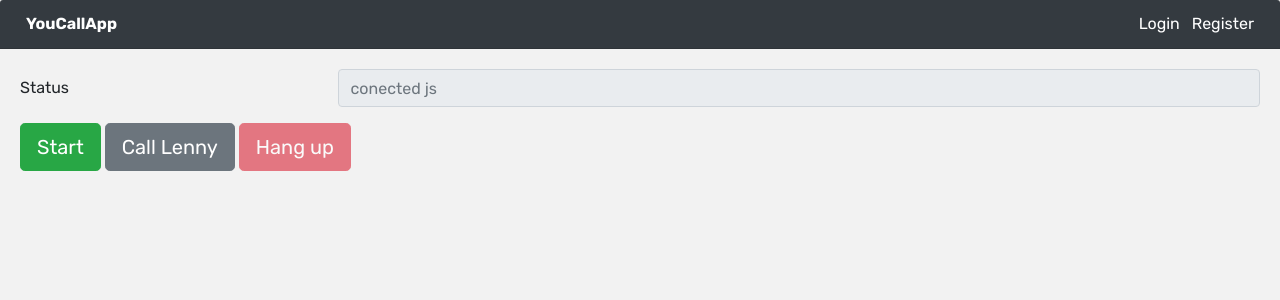
After one commit to danielostos21/CallApp, a Django app: page /caller in a window 1280 px wide. The commit adds this page. Shown: the top 300 px of the page. Run offline with Django 4.2, Linux system fonts and the light colour scheme; some libraries are stand-ins or nearby versions.

Commit message:
Calling trhought Twilio API

```diff
--- a/yourcalls/crm/urls.py
+++ b/yourcalls/crm/urls.py
@@ -6,5 +6,9 @@ urlpatterns=[
     path('crm', views.crm, name='crm'),
     path('login', views.login, name='login'),
     path('logout', views.logout, name='logout'),
-    path('register', views.register, name='registerregister'),
+    path('register', views.register, name='register'),
+    path('delete_records', views.delete_records, name='delete_records'),
+    path('token', views.GetToken.as_view(), name='token'),
+    path('caller', views.caller, name='caller'),
+    path('call', views.Call.as_view(), name='call')
 ]
--- a/yourcalls/crm/views.py
+++ b/yourcalls/crm/views.py
@@ -1,34 +1,73 @@
 from django.shortcuts import render, redirect
 from django.http import HttpResponse
 from django.contrib import auth
-from . import models
+from django.views.decorators.csrf import csrf_exempt
+from rest_framework.views import APIView
+from rest_framework.response import Response
+from . import models, credentials
 import pandas as pd
+from twilio.rest import Client
+from twilio.twiml.voice_response import VoiceResponse
+import os
 
 #Twilio access
+from twilio.jwt.access_token import AccessToken
+from twilio.jwt.access_token.grants import VoiceGrant
+
 
 
 # Create your views here.
-from twilio.rest import Client
-import os
-
-# Find your Account SID and Auth Token at twilio.com/console
-# and set the environment variables. See http://twil.io/secure
-account_sid = 'AC99315eae5eb0c27cb6dc3ad41223e7ae'
-auth_token = '42be11397b0b82ae2486e7d66c6575e8'
-client = Client(account_sid, auth_token)
 
 # Index
 # TODO: Landing pgae, create templates and designs
 def index (request):
+    """Landing page"""
+    return render(request, 'index.html')
 
-    # call = client.calls.create(
-    #     twiml='<Response><Dial><Conference>Test Call</Conference></Dial></Response>',
-    #     to='+14699273179',
-    #     from_='+18335371120'
-    # )
 
-    # print(call.sid)
-    return render(request, 'index.html')
+#caller
+
+def caller(request):
+    return render(request, 'caller.html')
+
+class GetToken(APIView):
+    """Returns Token to instantiate Twilio.Device"""
+
+    def get(self, request, *args, **kwargs):
+        identity = request.user.username
+        # Create access token with credentials
+        access_token = AccessToken(credentials.TWILIO_ACCOUNT_SID, credentials.TWILIO_API_KEY, credentials.TWILIO_API_SECRET, identity=identity)
+
+        # Create a Voice grant and add to token
+        voice_grant = VoiceGrant(
+            outgoing_application_sid=credentials.TWIML_APPLICATION_SID,
+            incoming_allow=True, # Optional: add to allow incoming calls
+        )
+        access_token.add_grant(voice_grant)
+
+        token = access_token.to_jwt()
+
+        data = {
+            'token' : token,
+        }
+        return Response(data)
+
+
+# CALL RESPONSE
+class Call(APIView):
+
+    @csrf_exempt
+    def post(self, request, *args, **kwargs):
+        """Returns TwiML instructions to Twilio's POST requests"""
+        response = VoiceResponse()
+        dial = response.dial(caller_id=credentials.TWILIO_NUMBER)
+
+
+        dial.number('+15629914465')
+
+        return HttpResponse(
+            str(response), content_type='application/xml; charset=utf-8'
+        )
 
 
 
@@ -54,7 +93,10 @@ def upload_DB(file_path):
 
 
 
-
+# Delete Data Base Function
+def delete_records(request):
+    models.Record.objects.all().delete()
+    return redirect('crm')
 
 # Control Records Management
 def crm(request):
@@ -65,6 +107,7 @@ def crm(request):
         file = request.FILES['file']
         obj = models.RecordsFile.objects.create(file = file)
         upload_DB(obj.file)
+        return redirect('crm')
 
 
 
--- /dev/null
+++ b/yourcalls/static/caller1.js
@@ -0,0 +1,94 @@
+
+// Store some selectors for elements we'll reuse
+var callStatus = $("#call-status");
+var answerButton = $(".answer-button");
+var startDevice = $(".start-button")
+var callLenny = $('.lenny.button')
+var device;
+
+/* Helper function to update the call status bar */
+function updateCallStatus(status)
+{
+    callStatus.attr('placeholder', status);
+}
+
+
+updateCallStatus('conected js')
+
+
+
+function start_device() {
+    console.log("Requesting Access Token...");
+    /*Document ready*/
+    $.get('token', { forPage: window.location.pathname })
+        .then(function (data) {
+
+            device = new Twilio.Device(data.token,
+                {
+
+                    //Options
+                    //
+                    // Set Opus as our preferred codec. Opus generally performs better, requiring less bandwidth and
+                    // providing better audio quality in restrained network conditions. Opus will be default in 2.0.
+                    codecPreferences: ["opus", "pcmu"],
+                    // Use fake DTMF tones client-side. Real tones are still sent to the other end of the call,
+                    // but the client-side DTMF tones are fake. This prevents the local mic capturing the DTMF tone
+                    // a second time and sending the tone twice. This will be default in 2.0.
+                    fakeLocalDTMF: true,
+                    // Use `enableRingingState` to enable the device to emit the `ringing`
+                    // state. The TwiML backend also needs to have the attribute
+                    // `answerOnBridge` also set to true in the `Dial` verb. This option
+                    // changes the behavior of the SDK to consider a call `ringing` starting
+                    // from the connection to the TwiML backend to when the recipient of
+                    // the `Dial` verb answers.
+                    enableRingingState: true
+                });
+
+            device.on("ready", function (device) {
+                console.log("New Twilio device created");
+                updateCallStatus("Ready");
+            });
+
+            device.on('registered',function(reg){
+                console.log('Device registered');
+                updateCallStatus('Registered');
+            });
+
+            device.on("error", function (error) {
+                console.log("Twilio.Device Error: " + error.message);
+                updateCallStatus("ERROR: " + error.message);
+            });
+
+            device.on("connect", function (conn) {
+                // Enable the hang up button and disable the call buttons
+                hangUpButton.prop("disabled", false);
+                console.log("Calling");
+                updateCallStatus("Calling");
+            });
+
+
+            device.on("disconnect", function (conn) {
+                // Disable the hangup button and update callstatus
+                hangUpButton.prop("disabled", true);
+                updateCallStatus("Ready");
+            });
+
+            device.register();
+
+            startDevice.prop('disabled', true)
+
+        })
+        .catch(function (err) {
+            console.log(err);
+            console.log("Could not get a token from server!");
+        });
+}
+
+
+
+async function call_lenny(){
+    // params = {
+    //     'phoneNumber': '+15629914465'
+    //   }
+    let call = await device.connect();
+}
--- a/yourcalls/templates/base.html
+++ b/yourcalls/templates/base.html
@@ -70,7 +70,7 @@
     </div>
 
     {% block content %}{% endblock %}
-    <script src="https://code.jquery.com/jquery-3.3.1.slim.min.js"></script>
+    <script src="https://code.jquery.com/jquery-3.3.1.min.js"></script>
     <script src="https://cdnjs.cloudflare.com/ajax/libs/popper.js/1.14.7/umd/popper.min.js"></script>
     <script src="https://stackpath.bootstrapcdn.com/bootstrap/4.3.1/js/bootstrap.min.js"></script>
     {% block scripts %}{% endblock %}
--- /dev/null
+++ b/yourcalls/templates/caller.html
@@ -0,0 +1,36 @@
+{% extends 'base.html' %}
+
+{% block content %}
+    <div class="card-body">
+        <div class="form-group row">
+            <label for="call-status" class="col-3 col-form-label">Status</label>
+            <div class="col-9">
+                <input id="call-status" class="form-control" type="text" placeholder="Connecting to Twilio..." readonly>
+            </div>
+        </div>
+
+        <button class="btn btn-lg btn-success start-button" onclick="start_device()">
+            Start
+        </button>
+
+        <button class="btn btn-lg btn-secondary lenny-button" onclick="call_lenny()">
+            Call Lenny
+        </button>
+
+        <button class="btn btn-lg btn-danger hangup-button" disabled onclick="hangUp()">
+        Hang up
+        </button>
+    </div>
+
+
+
+
+
+    {%load static%}
+    <script src="{% static 'twilio.min.js' %}"></script>
+    <script src="{% static 'jquery.min.js' %}"></script>
+    <script src='{% static "caller1.js" %}'>
+    </script>
+
+
+{% endblock content %}
--- a/yourcalls/yourcalls/urls.py
+++ b/yourcalls/yourcalls/urls.py
@@ -21,5 +21,6 @@ from django.conf import settings
 
 urlpatterns = [
     path('admin/', admin.site.urls),
+    path('api_auth/', include('rest_framework.urls')),
     path('', include('crm.urls')),
 ]+ static(settings.MEDIA_URL, document_root=settings.MEDIA_ROOT)
```
Also changed, not shown: yourcalls/yourcalls/settings.py (+6 -2 lines), 1 other file.
